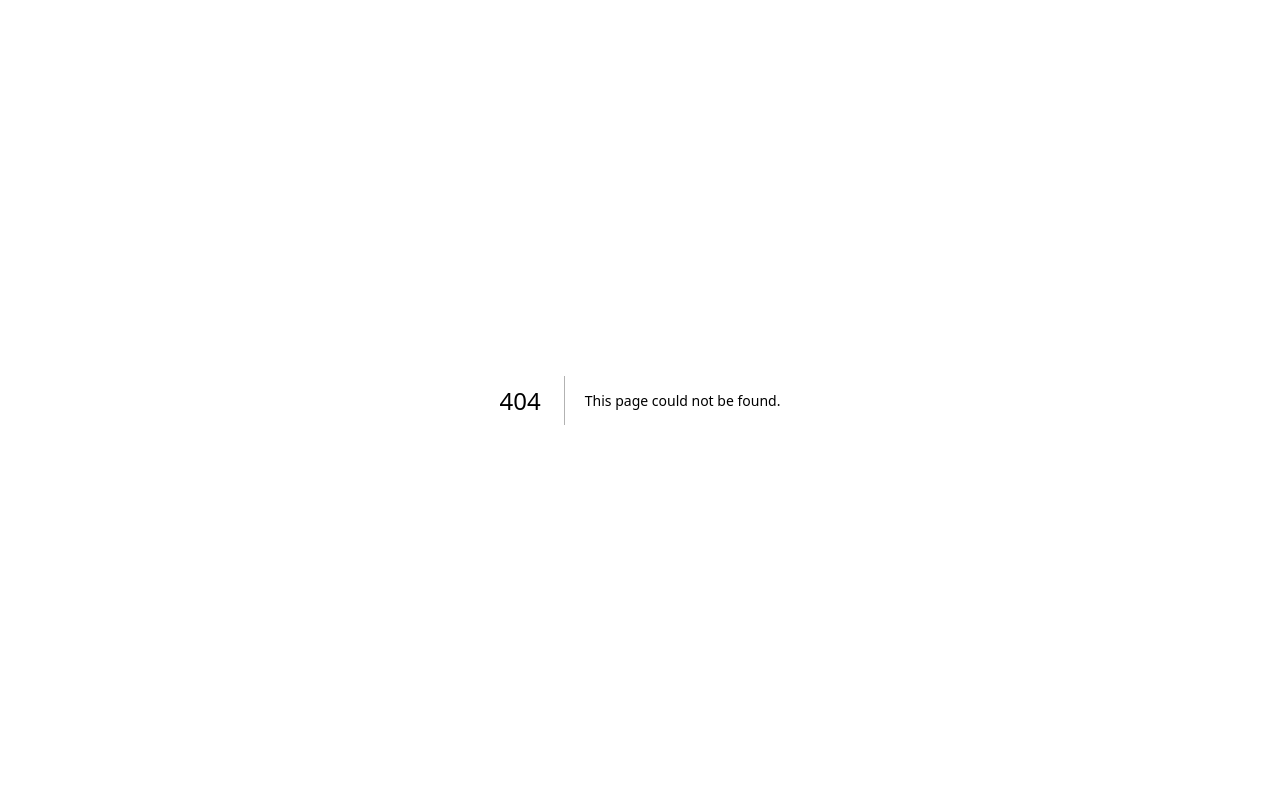
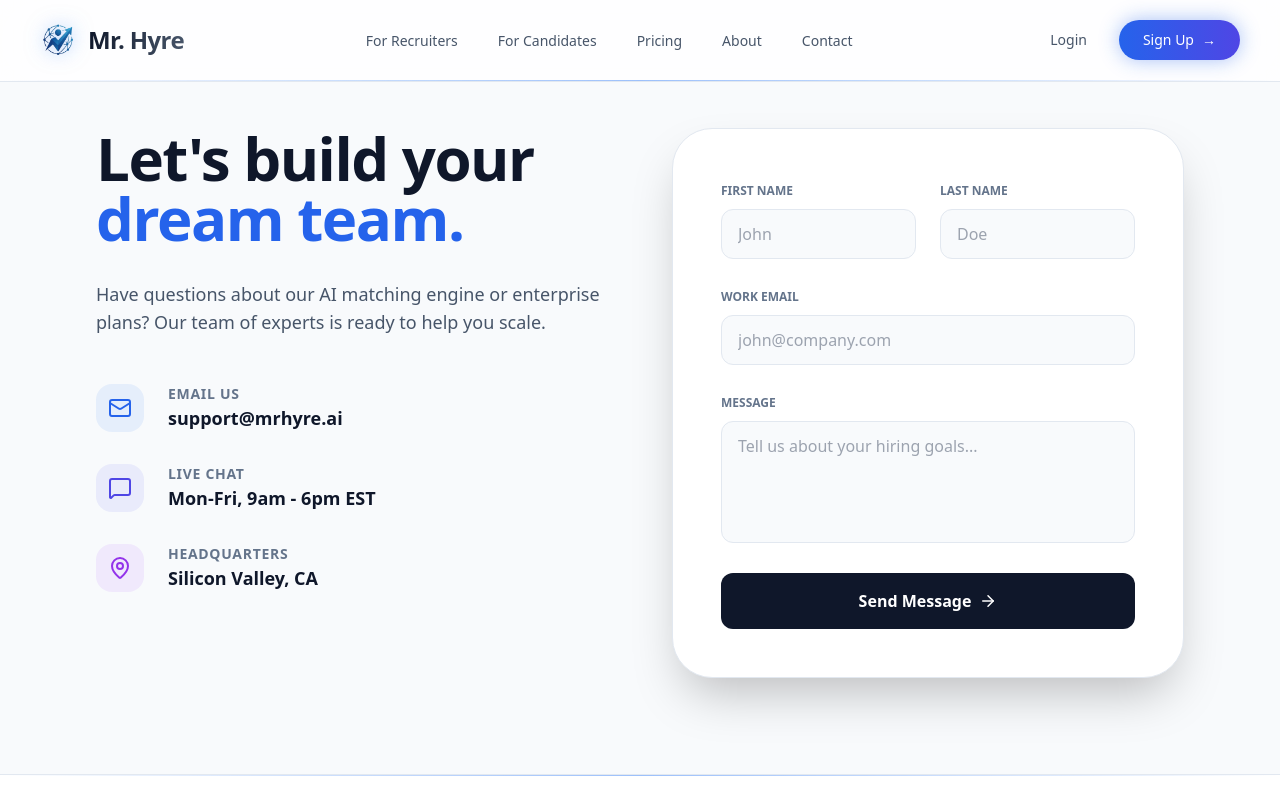
Before and after one commit to girivivek2002/my-hyre, a Next.js app: page /contact in a window 1280 px wide. Before the commit this address had no page. Shown: the top 800 px of the page. Built offline with nearby package versions, Linux system fonts and the light colour scheme.

Commit message:
feat: add about, contact, and pricing pages

```diff
--- /dev/null
+++ b/app/about/page.tsx
@@ -0,0 +1,60 @@
+"use client";
+import Navbar from "@/components/landing/Navbar";
+import Footer from "@/components/landing/Footer";
+import { motion } from "framer-motion";
+import { Target, Zap, Shield, Users } from "lucide-react";
+
+export default function AboutPage() {
+  const values = [
+    { icon: <Target className="text-blue-500" />, title: "Precision Matching", desc: "Our neural algorithms understand human potential, not just keywords." },
+    { icon: <Zap className="text-amber-500" />, title: "Instant Velocity", desc: "Reduce time-to-hire by 60% with semantic sourcing automation." },
+    { icon: <Shield className="text-emerald-500" />, title: "Trusted Intelligence", desc: "Data-driven decisions backed by high-fidelity talent metrics." },
+    { icon: <Users className="text-purple-500" />, title: "Human Centric", desc: "The perfect bridge between recruiter intuition and AI efficiency." }
+  ];
+
+  return (
+    <main className="bg-slate-50 dark:bg-black min-h-screen">
+      <Navbar />
+
+      <div className="pt-32 pb-24 px-6 md:px-12 lg:px-24">
+        <motion.div
+          initial={{ opacity: 0, y: 20 }}
+          animate={{ opacity: 1, y: 0 }}
+          className="max-w-4xl mx-auto text-center mb-20"
+        >
+          <h1 className="text-5xl md:text-7xl font-extrabold text-slate-900 dark:text-white mb-8 tracking-tight">
+            We are the future of <span className="text-transparent bg-clip-text bg-gradient-to-r from-blue-600 to-indigo-500">Talent Acquisition.</span>
+          </h1>
+          <p className="text-slate-600 dark:text-neutral-400 text-xl leading-relaxed">
+            Mr. Hyre was founded on a simple premise: recruiting shouldn't be a numbers game.
+            It should be an intelligence game. We've built the world's most sophisticated
+            AI suite to ensure every match is not just a hire, but a legacy.
+          </p>
+        </motion.div>
+
+        <div className="grid grid-cols-1 md:grid-cols-2 lg:grid-cols-4 gap-8 max-w-[1400px] mx-auto">
+          {values.map((v, i) => (
+            <motion.div
+              key={v.title}
+              initial={{ opacity: 0, y: 20 }}
+              whileInView={{ opacity: 1, y: 0 }}
+              transition={{ delay: i * 0.1 }}
+              viewport={{ once: true }}
+              className="p-8 bg-white dark:bg-neutral-900 border border-slate-200 dark:border-neutral-800 rounded-3xl shadow-sm hover:shadow-xl transition-all group"
+            >
+              <div className="w-12 h-12 rounded-xl bg-slate-50 dark:bg-neutral-800 flex items-center justify-center mb-6 border border-slate-100 dark:border-neutral-700 transition-colors group-hover:bg-blue-500/10">
+                {v.icon}
+              </div>
+              <h3 className="text-xl font-bold text-slate-900 dark:text-white mb-4">{v.title}</h3>
+              <p className="text-slate-500 dark:text-neutral-500 leading-relaxed text-sm">
+                {v.desc}
+              </p>
+            </motion.div>
+          ))}
+        </div>
+      </div>
+
+      <Footer />
+    </main>
+  );
+}
--- /dev/null
+++ b/app/contact/page.tsx
@@ -0,0 +1,95 @@
+"use client";
+import Navbar from "@/components/landing/Navbar";
+import Footer from "@/components/landing/Footer";
+import { motion } from "framer-motion";
+import { Mail, MessageSquare, MapPin, ArrowRight } from "lucide-react";
+
+export default function ContactPage() {
+  return (
+    <main className="bg-slate-50 dark:bg-black min-h-screen">
+      <Navbar />
+
+      <div className="pt-32 pb-24 px-6 md:px-12 lg:px-24">
+        <div className="max-w-[1400px] mx-auto grid grid-cols-1 lg:grid-cols-2 gap-16 items-start">
+
+          <motion.div
+            initial={{ opacity: 0, x: -20 }}
+            animate={{ opacity: 1, x: 0 }}
+          >
+            <h1 className="text-5xl md:text-6xl font-extrabold text-slate-900 dark:text-white mb-8 tracking-tight">
+              Let's build your <span className="text-blue-600 dark:text-blue-500">dream team.</span>
+            </h1>
+            <p className="text-slate-600 dark:text-neutral-400 text-lg mb-12 max-w-lg">
+              Have questions about our AI matching engine or enterprise plans?
+              Our team of experts is ready to help you scale.
+            </p>
+
+            <div className="space-y-8">
+              <div className="flex items-center gap-6">
+                <div className="w-12 h-12 rounded-2xl bg-blue-500/10 flex items-center justify-center text-blue-600">
+                  <Mail size={24} />
+                </div>
+                <div>
+                  <p className="text-sm font-semibold text-slate-500 dark:text-neutral-500 tracking-wider">EMAIL US</p>
+                  <p className="text-lg font-bold text-slate-900 dark:text-white">support@mrhyre.ai</p>
+                </div>
+              </div>
+              <div className="flex items-center gap-6">
+                <div className="w-12 h-12 rounded-2xl bg-indigo-500/10 flex items-center justify-center text-indigo-600">
+                  <MessageSquare size={24} />
+                </div>
+                <div>
+                  <p className="text-sm font-semibold text-slate-500 dark:text-neutral-500 tracking-wider">LIVE CHAT</p>
+                  <p className="text-lg font-bold text-slate-900 dark:text-white">Mon-Fri, 9am - 6pm EST</p>
+                </div>
+              </div>
+              <div className="flex items-center gap-6">
+                <div className="w-12 h-12 rounded-2xl bg-purple-500/10 flex items-center justify-center text-purple-600">
+                  <MapPin size={24} />
+                </div>
+                <div>
+                  <p className="text-sm font-semibold text-slate-500 dark:text-neutral-500 tracking-wider">HEADQUARTERS</p>
+                  <p className="text-lg font-bold text-slate-900 dark:text-white">Silicon Valley, CA</p>
+                </div>
+              </div>
+            </div>
+          </motion.div>
+
+          <motion.div
+            initial={{ opacity: 0, x: 20 }}
+            animate={{ opacity: 1, x: 0 }}
+            className="bg-white dark:bg-neutral-900 border border-slate-200 dark:border-neutral-800 p-8 sm:p-12 rounded-[2.5rem] shadow-2xl"
+          >
+            <form className="space-y-6">
+              <div className="grid grid-cols-1 sm:grid-cols-2 gap-6">
+                <div className="space-y-2">
+                  <label className="text-xs font-bold text-slate-500 dark:text-neutral-400">FIRST NAME</label>
+                  <input className="w-full bg-slate-50 dark:bg-neutral-950 border border-slate-200 dark:border-neutral-800 rounded-xl px-4 py-3 outline-none focus:border-blue-500 transition-colors" placeholder="John" />
+                </div>
+                <div className="space-y-2">
+                  <label className="text-xs font-bold text-slate-500 dark:text-neutral-400">LAST NAME</label>
+                  <input className="w-full bg-slate-50 dark:bg-neutral-950 border border-slate-200 dark:border-neutral-800 rounded-xl px-4 py-3 outline-none focus:border-blue-500 transition-colors" placeholder="Doe" />
+                </div>
+              </div>
+              <div className="space-y-2">
+                <label className="text-xs font-bold text-slate-500 dark:text-neutral-400">WORK EMAIL</label>
+                <input className="w-full bg-slate-50 dark:bg-neutral-950 border border-slate-200 dark:border-neutral-800 rounded-xl px-4 py-3 outline-none focus:border-blue-500 transition-colors" placeholder="john@company.com" />
+              </div>
+              <div className="space-y-2">
+                <label className="text-xs font-bold text-slate-500 dark:text-neutral-400">MESSAGE</label>
+                <textarea rows={4} className="w-full bg-slate-50 dark:bg-neutral-950 border border-slate-200 dark:border-neutral-800 rounded-xl px-4 py-3 outline-none focus:border-blue-500 transition-colors resize-none" placeholder="Tell us about your hiring goals..." />
+              </div>
+              <button className="w-full bg-slate-900 dark:bg-white text-white dark:text-black py-4 rounded-xl font-bold flex items-center justify-center gap-2 hover:shadow-xl transition-all">
+                Send Message
+                <ArrowRight size={18} />
+              </button>
+            </form>
+          </motion.div>
+
+        </div>
+      </div>
+
+      <Footer />
+    </main>
+  );
+}
--- /dev/null
+++ b/app/pricing/page.tsx
@@ -0,0 +1,29 @@
+"use client";
+import Navbar from "@/components/landing/Navbar";
+import Footer from "@/components/landing/Footer";
+import Pricing from "@/components/landing/Pricing";
+import { motion } from "framer-motion";
+
+export default function PricingPage() {
+  return (
+    <main className="bg-slate-50 dark:bg-black min-h-screen">
+      <Navbar />
+      <div className="pt-32 pb-20">
+        <motion.div
+          initial={{ opacity: 0, y: 20 }}
+          animate={{ opacity: 1, y: 0 }}
+          className="text-center mb-16 px-6"
+        >
+          <h1 className="text-4xl md:text-6xl font-extrabold text-slate-900 dark:text-white mb-6 tracking-tight">
+            Plans that scale with your <span className="text-blue-600 dark:text-blue-500">ambition.</span>
+          </h1>
+          <p className="text-slate-600 dark:text-neutral-400 text-lg max-w-2xl mx-auto">
+            Choose the perfect intelligence tier for your team's hiring needs.
+          </p>
+        </motion.div>
+        <Pricing />
+      </div>
+      <Footer />
+    </main>
+  );
+}
--- a/components/landing/Navbar.tsx
+++ b/components/landing/Navbar.tsx
@@ -9,7 +9,13 @@ export default function Navbar() {
   const [hoveredIndex, setHoveredIndex] = useState<number | null>(null);
   const [isMobileMenuOpen, setIsMobileMenuOpen] = useState(false);
 
-  const navItems = ["For Recruiters", "For Candidates", "Pricing", "About", "Contact"];
+  const navItems = [
+    { name: "For Recruiters", href: "/login?role=recruiter" },
+    { name: "For Candidates", href: "/login?role=candidate" },
+    { name: "Pricing", href: "/pricing" },
+    { name: "About", href: "/about" },
+    { name: "Contact", href: "/contact" }
+  ];
 
   const navVariants: Variants = {
     hidden: { y: -100, opacity: 0 },
@@ -59,6 +65,7 @@ export default function Navbar() {
       <div className="w-full px-6 md:px-10 py-4 md:py-5 flex items-center justify-between">
 
         {/* Logo */}
+        <Link href="/">
           <motion.div
             variants={itemVariants}
             whileHover={{ scale: 1.05, rotate: [0, -5, 5, 0], transition: { duration: 0.5 } }}
@@ -71,23 +78,24 @@ export default function Navbar() {
               Mr. Hyre
             </span>
           </motion.div>
+        </Link>
 
         {/* Desktop Menu */}
         <motion.div variants={itemVariants} className="hidden md:flex items-center gap-2 relative">
           {navItems.map((item, index) => (
             <div
-              key={item}
+              key={item.name}
               className="relative px-4 py-2"
               onMouseEnter={() => setHoveredIndex(index)}
               onMouseLeave={() => setHoveredIndex(null)}
             >
-              <a
-                href={`#${item.toLowerCase().replace(/\s+/g, '-')}`}
+              <Link
+                href={item.href}
                 className={`relative z-10 text-sm font-medium transition-colors duration-300 ${hoveredIndex === index ? "text-blue-600 dark:text-white" : "text-slate-600 dark:text-neutral-400"
                   }`}
               >
-                {item}
-              </a>
+                {item.name}
+              </Link>
               <AnimatePresence>
                 {hoveredIndex === index && (
                   <motion.div
@@ -173,16 +181,19 @@ export default function Navbar() {
             className="md:hidden flex flex-col bg-white/95 dark:bg-black/95 px-6 pt-4 pb-8 gap-4 overflow-hidden border-t border-slate-100 dark:border-white/5 shadow-xl"
           >
             {navItems.map((item) => (
-              <motion.a
-                key={item}
-                variants={mobileItemVariants}
-                href={`#${item.toLowerCase().replace(/\s+/g, '-')}`}
+              <Link
+                key={item.name}
+                href={item.href}
                 onClick={() => setIsMobileMenuOpen(false)}
-                className="text-lg font-medium text-slate-700 dark:text-neutral-300 hover:text-blue-600 dark:hover:text-white transition-colors py-2 border-b border-slate-100 dark:border-white/5"
+                className="block text-lg font-medium text-slate-700 dark:text-neutral-300 hover:text-blue-600 dark:hover:text-white transition-colors py-2 border-b border-slate-100 dark:border-white/5"
+              >
+                <motion.span
                   whileHover={{ x: 10 }}
+                  className="block w-full"
                 >
-                {item}
-              </motion.a>
+                  {item.name}
+                </motion.span>
+              </Link>
             ))}
 
             <motion.div variants={mobileItemVariants} className="flex flex-col gap-4 mt-4">
```
Lines whose indentation alone changed are shown as unchanged.
